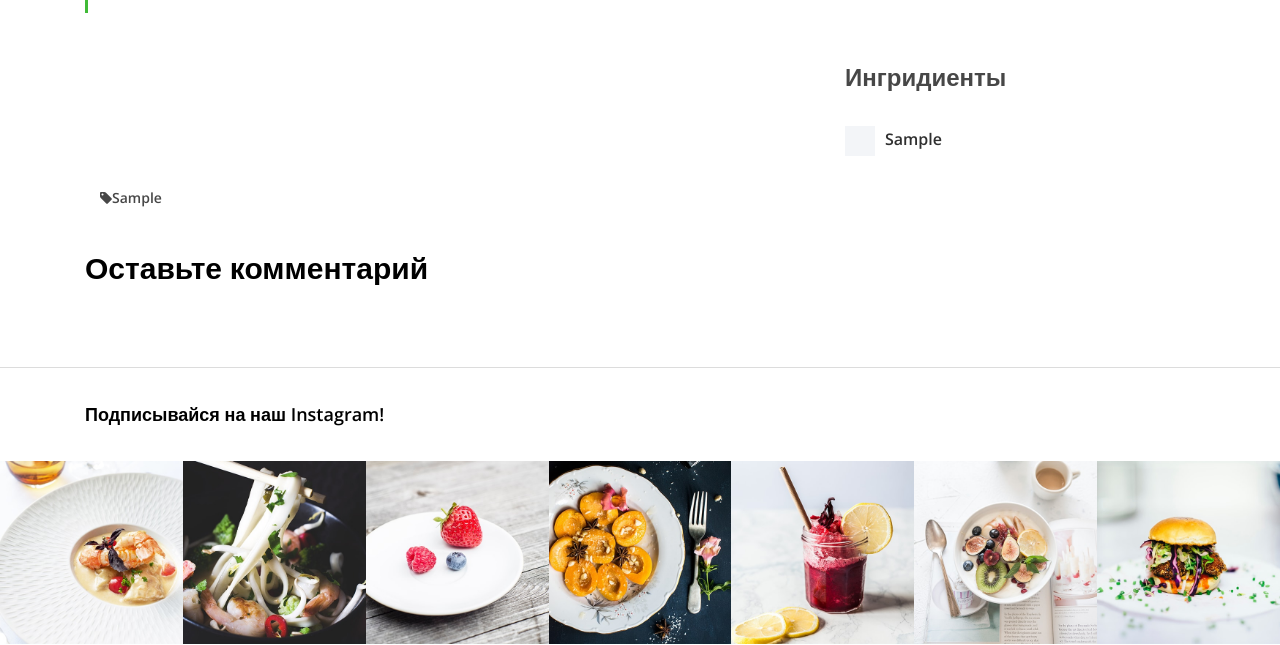
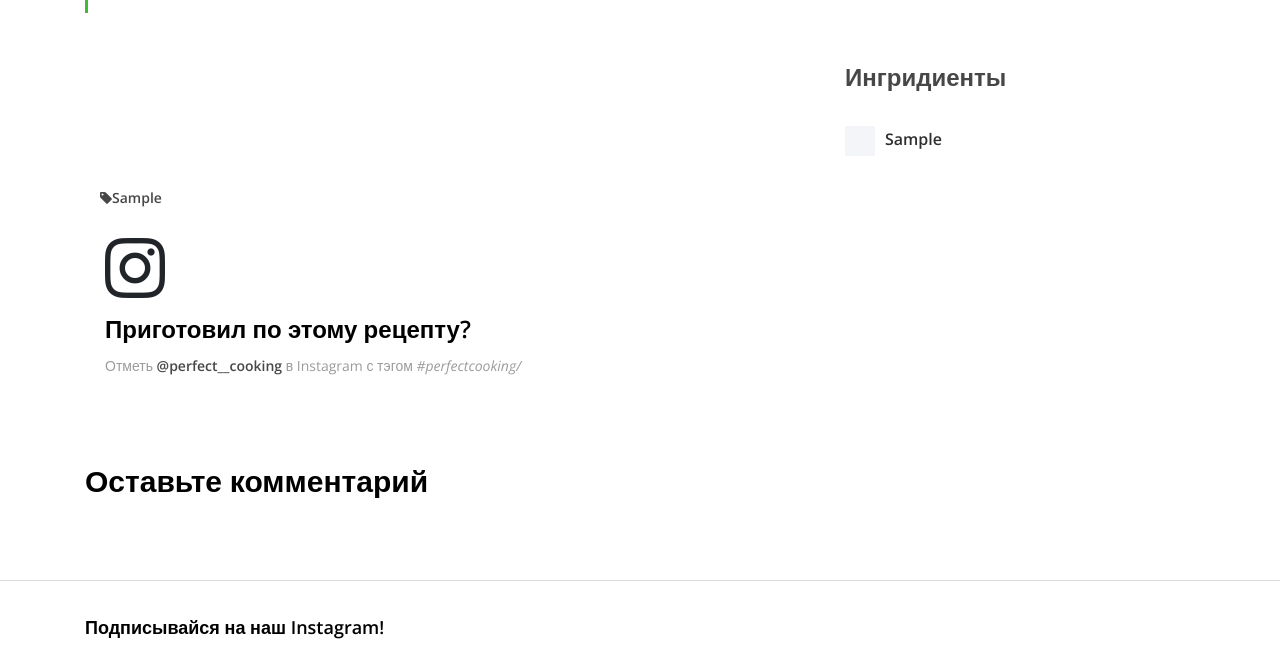
Before and after one commit to AlexanderPorokhnenko/cooking, a Django app: page /receipt/00000000-0000-0000-0000-000000000001 in a window 1280 px wide. Shown: the part 1259-1904 px from the top of the page. Run offline with Django 3.2, Linux system fonts and the light colour scheme; tables that the repository leaves empty hold one stand-in row (values such as "Sample post"); grey boxes marked "Sample" are stand-in pictures; some libraries are stand-ins or nearby versions.

```diff
--- a/catalog/models.py
+++ b/catalog/models.py
@@ -2,6 +2,7 @@ from django.db import models
 from django.urls import reverse
 import uuid, datetime
 from django.conf import settings
+
 
 class Kitchen(models.Model):
     id = models.AutoField(unique=True, primary_key=True)
--- a/catalog/templates/catalog/recept_detail.html
+++ b/catalog/templates/catalog/recept_detail.html
@@ -102,6 +102,11 @@
                         {% endfor%}
                     </div>
                 </div>
+
+<div class="recipe-ps">
+<i class="fa fa-instagram fa-5x" aria-hidden="true"></i><h4>Приготовил по этому рецепту?</h4>
+<p>Отметь <a href="https://www.instagram.com/perfect__cooking/" target="_blank">@perfect__cooking</a> в Instagram с тэгом <em>#perfectcooking/</em></p>
+</div>
                 <div class="row" style="margin-top:40px;">
                     <div class="col-12">
                         <div class="section-heading text-left">
--- a/cooking_site/settings.py
+++ b/cooking_site/settings.py
@@ -48,7 +48,8 @@ MIDDLEWARE = [
     'django.middleware.csrf.CsrfViewMiddleware',
     'django.contrib.auth.middleware.AuthenticationMiddleware',
     'django.contrib.messages.middleware.MessageMiddleware',
-    'django.middleware.clickjacking.XFrameOptionsMiddleware']
+    'django.middleware.clickjacking.XFrameOptionsMiddleware',
+    ]
 
 ROOT_URLCONF = 'cooking_site.urls'
 
--- a/cooking_site/urls.py
+++ b/cooking_site/urls.py
@@ -24,9 +24,6 @@ urlpatterns = i18n_patterns(
     path('admin/', admin.site.urls),
     # path('catalog/', include('catalog.urls')),
     path(r'', include('catalog.urls')),
-    #
-    # path(r'index/', include('catalog.urls')),
-
 )
 urlpatterns += static(settings.STATIC_URL, document_root=settings.STATIC_ROOT)
 urlpatterns += static(settings.MEDIA_URL, document_root=settings.MEDIA_ROOT)
--- a/static/css/style.css
+++ b/static/css/style.css
@@ -1378,4 +1378,16 @@ textarea:focus {
     margin-bottom: 0;
     padding-left: 30px; }
 
+
+.recipe-ps {
+    padding: 25px 20px;
+    text-align: left;
+
+}
+.recipe-ps i {
+			margin: 0 auto 10px;
+			display: block;
+			float: none;
+			line-height: 1;
+		}
 /*# sourceMappingURL=style.css.map */
```
Also changed, not shown: catalog/tests/test_views.py (+5 -1 lines).
